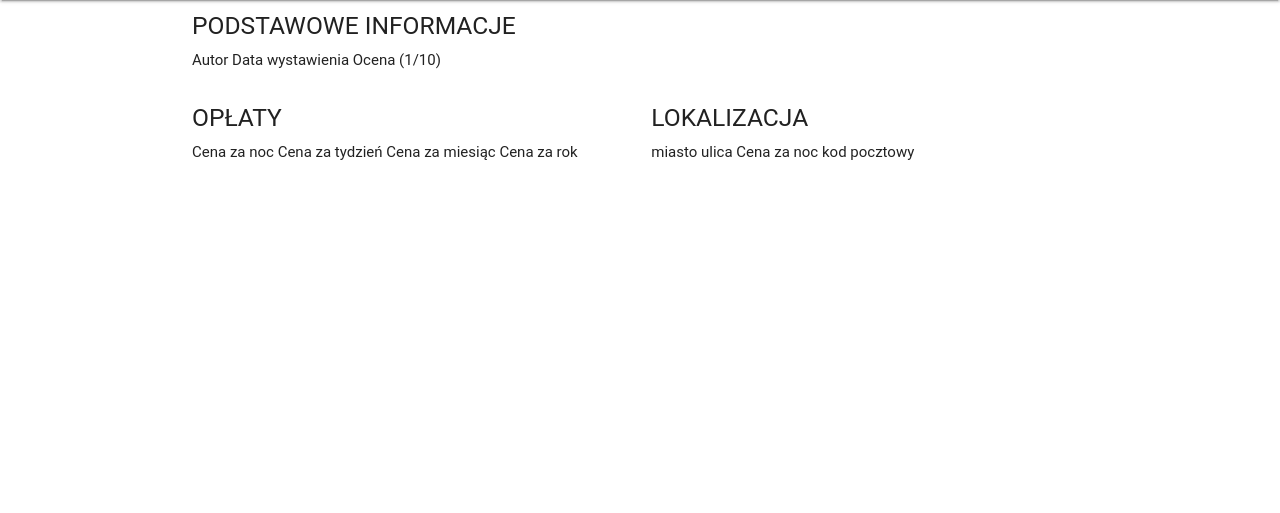
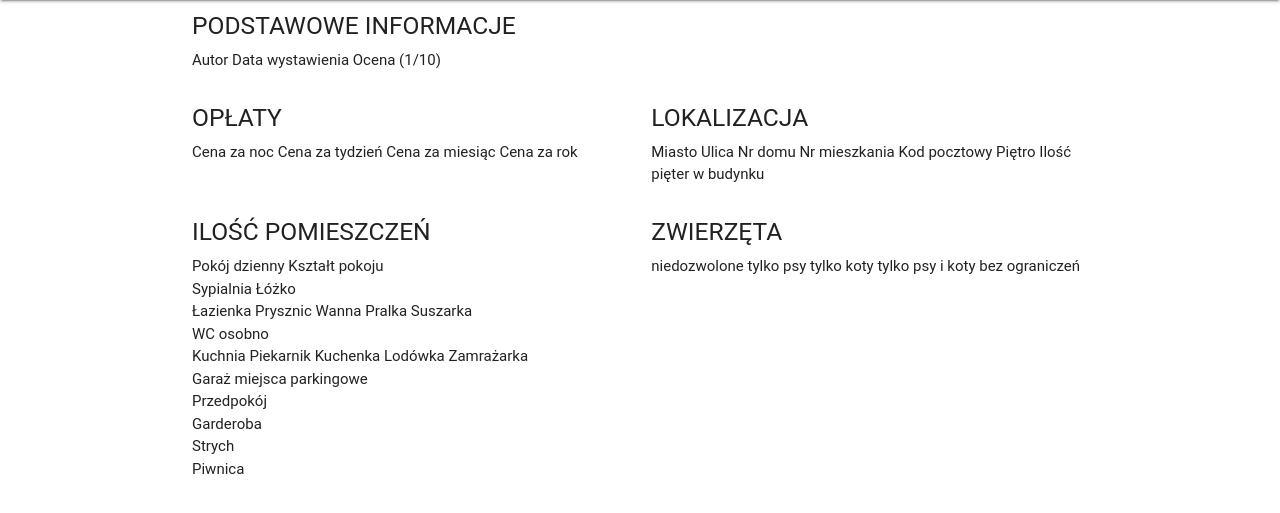
Before and after one commit to hspsh/domki, a Django app: template main/templates/index.html in a window 1280 px wide. Shown: the part 64-577 px from the top of the page. Run offline with Django 3.2, Linux system fonts and the light colour scheme; the template is opened without the code that fills it, so the values that code supplies are empty; some libraries are stand-ins or nearby versions; some web fonts are replaced.

Commit message:
offer template-WIP

```diff
--- a/main/templates/index.html
+++ b/main/templates/index.html
@@ -35,21 +35,58 @@
 				</div>
 				<div class="col m6 s12">
 					<h5>LOKALIZACJA</h5>
-					<span>miasto</span>
-					<span>ulica</span>
-					<span></span>
-					<span>Cena za noc</span>
-					<span>kod pocztowy</span>
+					<span>Miasto</span>
+					<span>Ulica</span>
+					<span>Nr domu</span>
+					<span>Nr mieszkania</span>
+					<span>Kod pocztowy</span>
+					<span>Piętro</span>
+					<span>Ilość pięter w budynku</span>
 				</div>
 			</div>
 			<div class="row">
 				<div class="col m6 s12">
+					<h5>ILOŚĆ POMIESZCZEŃ</h5>
+					<div>Pokój dzienny
+						<span>Kształt pokoju</span>
+					</div>
+					<div>Sypialnia
+						<span>Łóżko</span>
+					</div>
+					<div>Łazienka
+						<span>Prysznic</span>
+						<span>Wanna</span>
+						<span>Pralka</span>
+						<span>Suszarka</span>
+					</div>
+					<div>WC osobno
+					</div>
+					<div>Kuchnia
+						<span>Piekarnik</span>
+						<span>Kuchenka</span>
+						<span>Lodówka</span>
+						<span>Zamrażarka</span>
+					</div>
+					<div>Garaż
+						<span>miejsca parkingowe</span>
+					</div>
+					<div>Przedpokój</div>
+					<div>Garderoba</div>
+					<div>Strych</div>
+					<div>Piwnica</div>
 				</div>
 				<div class="col m6 s12">
+					<h5>ZWIERZĘTA</h5>
+					<span>niedozwolone</span>
+					<span>tylko psy</span>
+					<span>tylko koty</span>
+					<span>tylko psy i koty</span>
+					<span>bez ograniczeń</span>
 				</div>
 			</div>
 			<div class="row">
 				<div class="col m6 s12">
+					<h5></h5>
 				</div>
 				<div class="col m6 s12">
 				</div>
```
